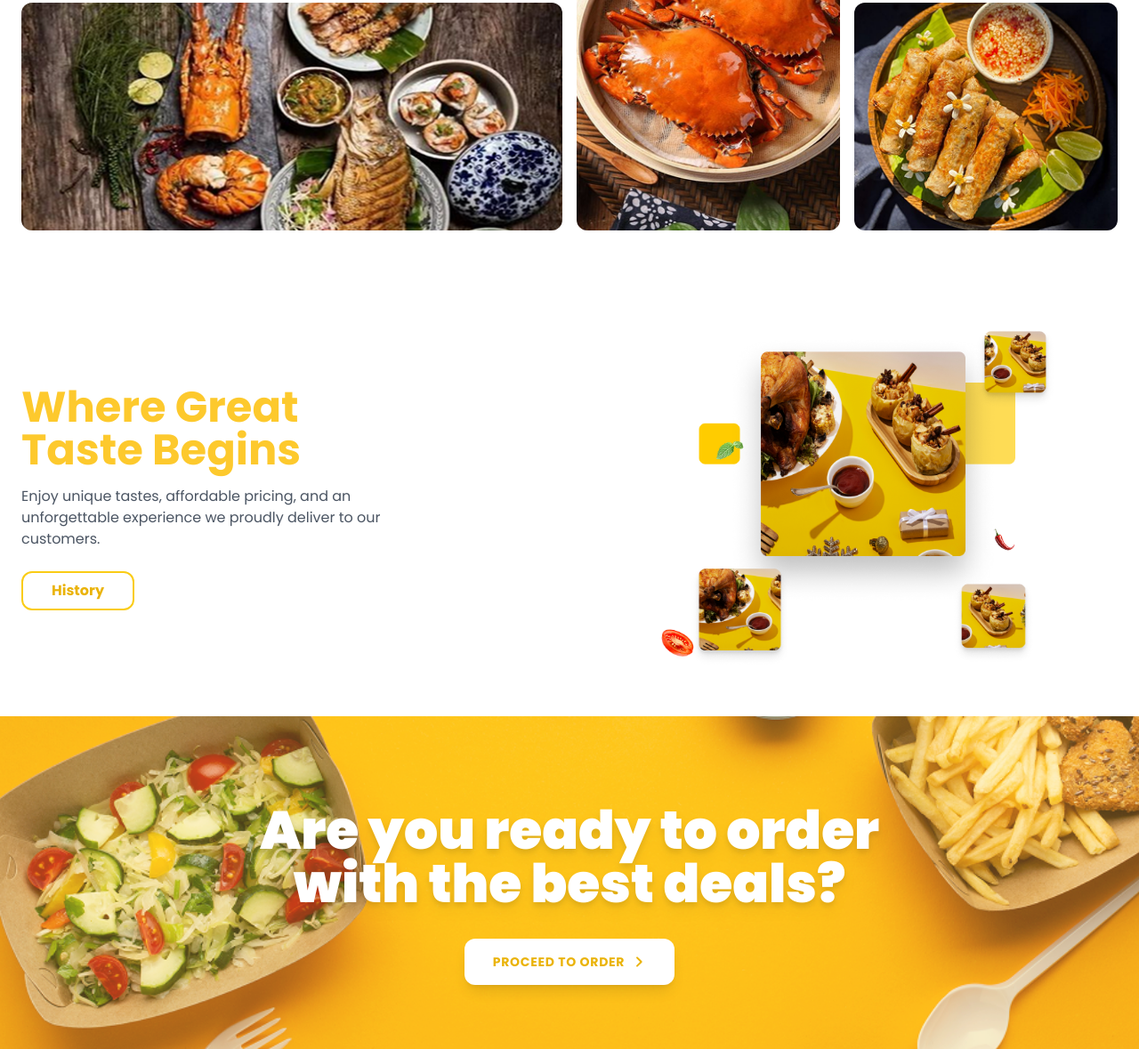
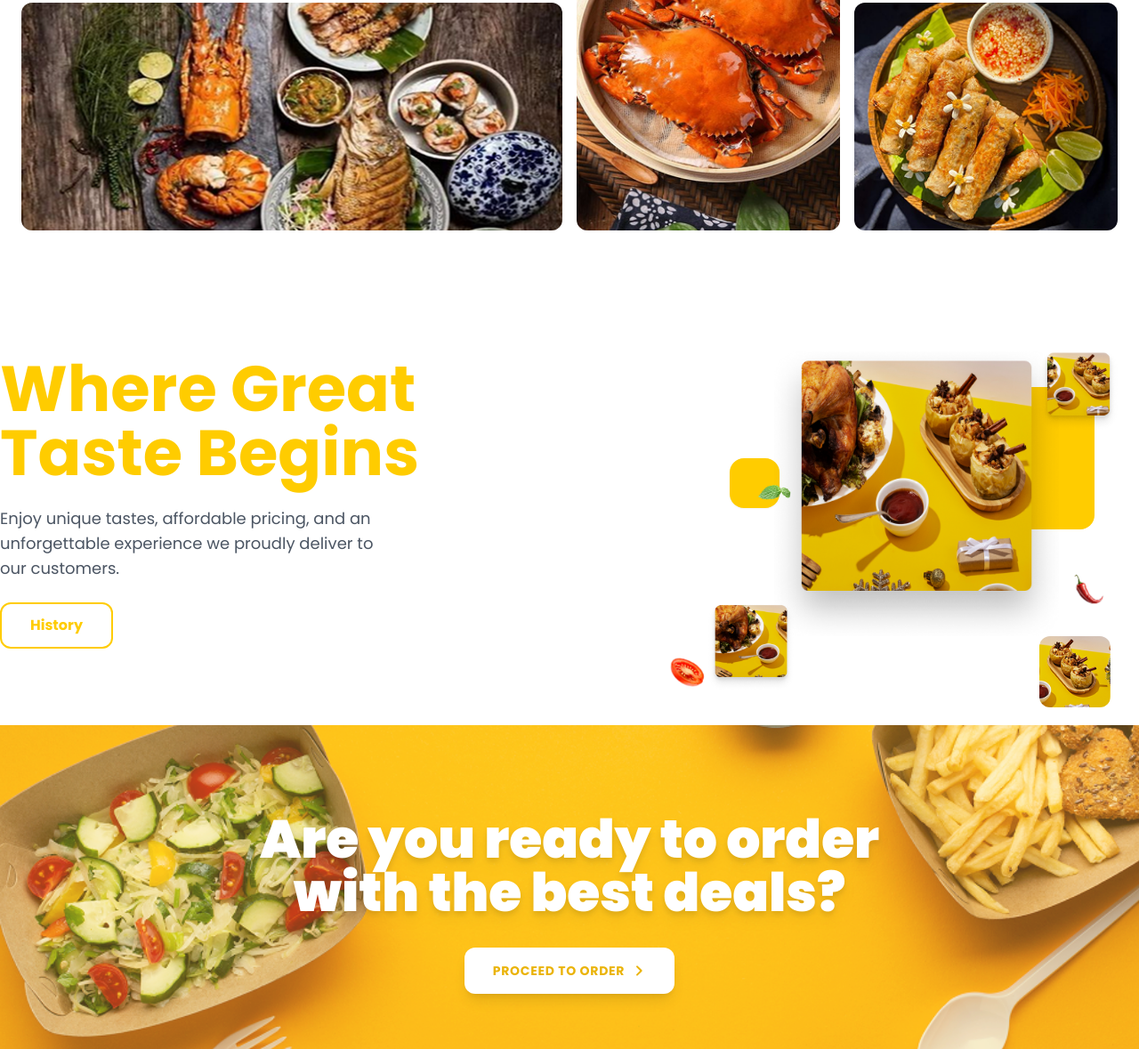
Before and after one commit to Ratanak-IT/Foodora-Project, a website: page src/pages/menupage.html in a window 1280 px wide. Shown: the part 1164-2343 px from the top of the page at 89% size. Drawn offline with nearby package versions, Linux system fonts and the light colour scheme.

Commit message:
change image

```diff
--- a/src/pages/menupage.html
+++ b/src/pages/menupage.html
@@ -33,7 +33,7 @@
         <!-- TEXT -->
         <div class="w-full md:w-1/2">
           <h1
-            class="text-4xl sm:text-5xl md:text-7xl font-extrabold text-[#FDC92D] leading-tight mb-6"
+            class="text-4xl sm:text-5xl md:text-7xl font-extrabold text-[#FFCC00] leading-tight mb-6"
           >
             Limited Time <br />
             Special Offer
@@ -43,14 +43,14 @@
             for a short time. Treat yourself today!
           </p>
           <button
-            class="bg-[#FDC92D] hover:bg-[#eab308] text-white px-10 py-3 rounded-xl font-bold text-lg shadow-lg transition hover:scale-105"
+            class="bg-[#FFCC00] hover:bg-[#eab308] text-white px-10 py-3 rounded-xl font-bold text-lg shadow-lg transition hover:scale-105"
           >
             See Menu
           </button>
         </div>
 
         <!-- IMAGE (FIXED FOR MOBILE) -->
-        <div class="w-full md:w-1/2 flex justify-center">
+        <div class="w-full md:w-100 flex justify-self-auto">
           <img
             src="../images/Group 64.png"
             alt="Burger"
@@ -62,7 +62,7 @@
 
     <!-- DAILY FOODS -->
     <section class="max-w-7xl mx-auto px-6 py-14 text-center">
-      <h2 class="text-4xl font-bold text-yellow-500 mb-6">Daily Foods</h2>
+      <h2 class="text-4xl font-bold text-[#FFCC00] mb-6">Daily Foods</h2>
       <p class="text-gray-500 mb-10 max-w-2xl mx-auto">
         Discover a menu crafted with fresh ingredients, rich flavors, and
         passion in every bite.
@@ -124,30 +124,98 @@
 
     <!-- ABOUT -->
     <section
-      class="max-w-7xl mx-auto px-6 py-14 flex flex-col md:flex-row items-center gap-12"
+      class="container mx-auto flex flex-col lg:flex-row items-center justify-between gap-12"
     >
-      <div class="md:w-1/2">
-        <h2 class="text-4xl md:text-5xl font-bold text-[#FDC92D] mb-4">
+      <div class="lg:w-1/2 space-y-6 text-center lg:text-left">
+        <h1 class="text-5xl lg:text-7xl font-bold text-[#FFCC00] leading-tight">
           Where Great <br />
           Taste Begins
-        </h2>
-        <p class="text-gray-600 max-w-md mb-6">
+        </h1>
+        <p class="text-gray-600 text-lg max-w-md mx-auto lg:mx-0">
           Enjoy unique tastes, affordable pricing, and an unforgettable
           experience we proudly deliver to our customers.
         </p>
-        <button
-          class="border-2 border-yellow-400 text-yellow-500 px-8 py-2 rounded-xl font-bold hover:bg-yellow-50 transition"
-        >
-          History
-        </button>
+        <div>
+          <a
+            href="#"
+            class="inline-block px-8 py-3 border-2 border-[#FFCC00] text-[#FFCC00] font-bold rounded-xl hover:bg-[#FFCC00] hover:text-white transition-all"
+          >
+            History
+          </a>
+        </div>
       </div>
 
-      <div class="md:w-1/2 flex justify-center">
-        <img
-          src="../images/Group 79.png"
-          alt="Food Plate"
-          class="w-full max-w-xs sm:max-w-sm md:max-w-md object-contain"
-        />
+      <div class="lg:w-1/2 relative h-[500px] w-full max-w-[500px]">
+        <div class="relative w-80 h-80 mx-auto mt-20">
+          <div
+            class="absolute top-30 -right-10 -translate-y-1/2 w-2/4 h-40 bg-[#FFCC00] rounded-2xl z-10"
+          ></div>
+
+          <div
+            class="absolute inset-0 m-auto w-65 h-65 md:w-80 md:h-80 z-20 rounded-2xl overflow-hidden"
+          >
+            <img
+              src="../images/Overlay+Shadow (2).png"
+              alt="Main Food"
+              class="w-full h-full object-cover"
+            />
+          </div>
+        </div>
+        <!-- 1 -->
+        <div
+          class="absolute top-20 right-6 w-22 h-22 z-22 rounded-xl overflow-hidden"
+        >
+          <img
+            src="../images/Overlay+Shadow (1).png"
+            alt="Small Food"
+            class="w-full h-full object-cover"
+          />
+        </div>
+
+        <div
+          class="absolute bottom-10 left-4 w-24 h-24 z-30 rounded-xl overflow-hidden"
+        >
+          <img
+            src="../images/Overlay+Shadow.png"
+            alt="Small Food"
+            class="w-full h-full object-cover"
+          />
+        </div>
+
+        <div
+          class="absolute top-50 left-10 w-14 h-14 bg-[#FFCC00] rounded-2xl z-10 shadow-sm"
+        >
+          <img
+            src="../images/Frame.png"
+            alt="Leaf"
+            class="absolute -bottom-1 -right-4 w-10 h-10 object-contain transform rotate-12"
+          />
+        </div>
+
+        <div
+          class="absolute bottom-5 right-8 w-20 h-20 z-10 rounded-xl overflow-hidden"
+        >
+          <img
+            src="../images/ភ្ញៀវទេសចរ.png"
+            alt="Chili Decoration"
+            class="w-full h-full object-contain"
+          />
+        </div>
+
+        <div class="absolute bottom-8 -left-9 w-14 h-14 z-50">
+          <img
+            src="../images/9ef1cc6ecf1d92798507ffad71e9492d1742892584.png (1).png"
+            alt="Tomato Decoration"
+            class="w-full h-full object-contain"
+          />
+        </div>
+        <div class="absolute bottom-30 right-8 w-14 h-14 z-45">
+          <img
+            src="../images/image 21.png"
+            alt="Tomato Decoration"
+            class="w-full h-full object-contain"
+          />
+        </div>
       </div>
     </section>
 
```
Also changed, not shown: src/images/9ef1cc6ecf1d92798507ffad71e9492d1742892584.png (1).png (added), src/images/Frame.png (added), src/images/Overlay+Shadow (1).png (added), src/images/Overlay+Shadow (2).png (added), src/images/Overlay+Shadow.png (added), src/images/image 21.png (added), src/images/ភ្ញៀវទេសចរ.png (added), src/output.css.
